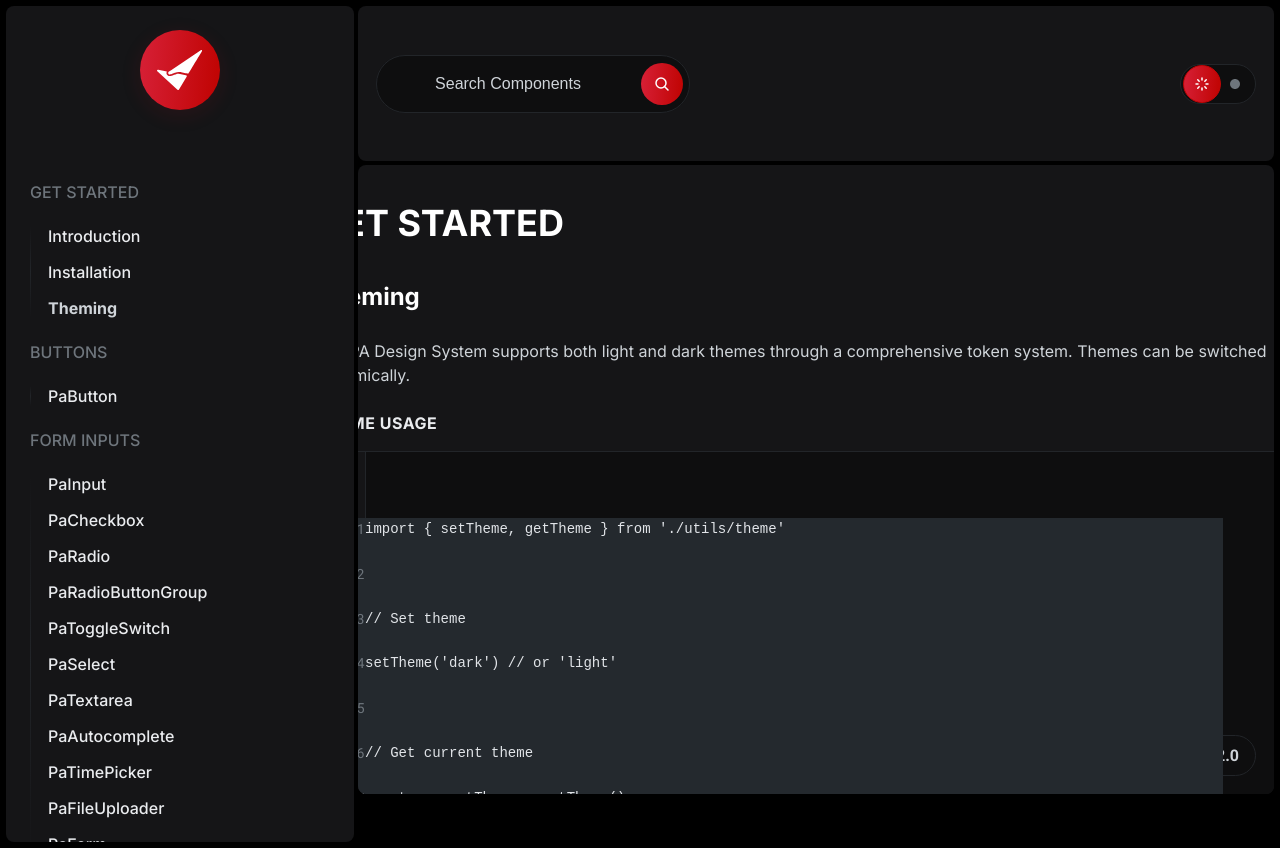
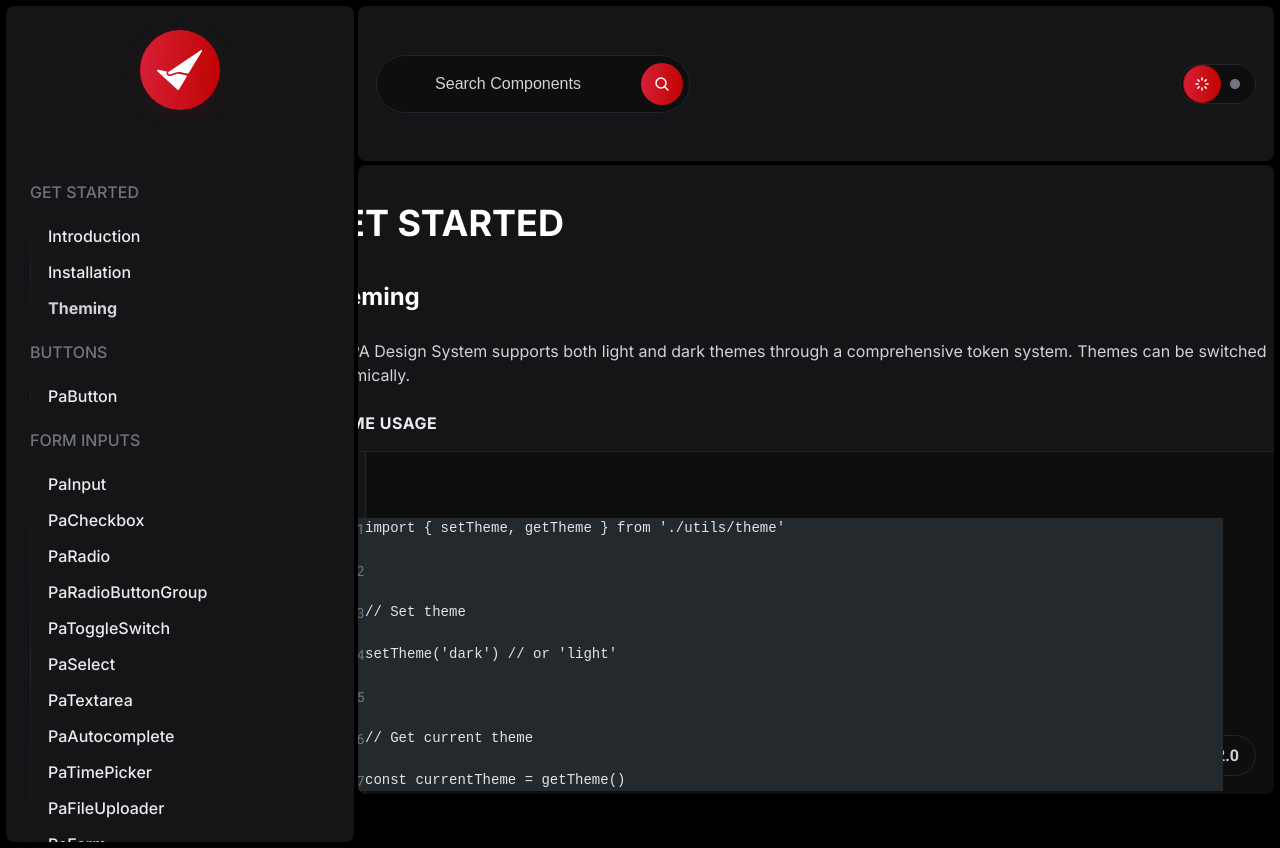
Before and after one commit to muriloscigliano/pa-design-system, a Vue app: page /theming in a window 1280 px wide. Built offline with nearby package versions, Linux system fonts and the light colour scheme; a web font is replaced by a local one.

Commit message:
Reduce line spacing in code blocks
- Change line-height from 1.6 to 1.5 for tighter spacing
- Update min-height for lines to match new line-height
- Reduce gap between code lines for better readability

```diff
--- a/src/components/CodeBlock/CodeBlock.vue
+++ b/src/components/CodeBlock/CodeBlock.vue
@@ -135,7 +135,7 @@ const handleCopy = async () => {
     display: block;
     font-family: 'Roboto Mono', 'Monaco', 'Menlo', 'Ubuntu Mono', monospace;
     font-size: var(--pa-font-size-100, 14px);
-    line-height: 1.6;
+    line-height: 1.5;
     white-space: pre;
     padding: var(--pa-spacing-24, 24px);
     padding-right: calc(var(--pa-spacing-12, 12px) + 80px);
@@ -169,7 +169,7 @@ const handleCopy = async () => {
       display: block;
       position: relative;
       padding-left: 48px;
-      min-height: 1.6em;
+      min-height: 1.5em;
       white-space: pre;
     }
 
@@ -182,7 +182,7 @@ const handleCopy = async () => {
       text-align: right;
       font-family: 'Roboto Mono', 'Monaco', 'Menlo', 'Ubuntu Mono', monospace;
       font-size: var(--pa-font-size-100, 14px);
-      line-height: 1.6;
+      line-height: 1.5;
       color: var(--pa-color-surface-container-text-secondary, #6c757d);
       user-select: none;
       pointer-events: none;
--- a/src/tokens/index.css
+++ b/src/tokens/index.css
@@ -1,6 +1,6 @@
 /**
  * Do not edit directly
- * Generated on Thu, 13 Nov 2025 01:37:09 GMT
+ * Generated on Thu, 13 Nov 2025 01:38:00 GMT
  */
 
 :root {
@@ -204,7 +204,7 @@
 
 /**
  * Do not edit directly
- * Generated on Thu, 13 Nov 2025 01:37:09 GMT
+ * Generated on Thu, 13 Nov 2025 01:38:00 GMT
  */
 
 :root {
@@ -1286,7 +1286,7 @@
 
 /**
  * Do not edit directly
- * Generated on Thu, 13 Nov 2025 01:37:09 GMT
+ * Generated on Thu, 13 Nov 2025 01:38:00 GMT
  */
 
 [data-theme="dark"] {
```
